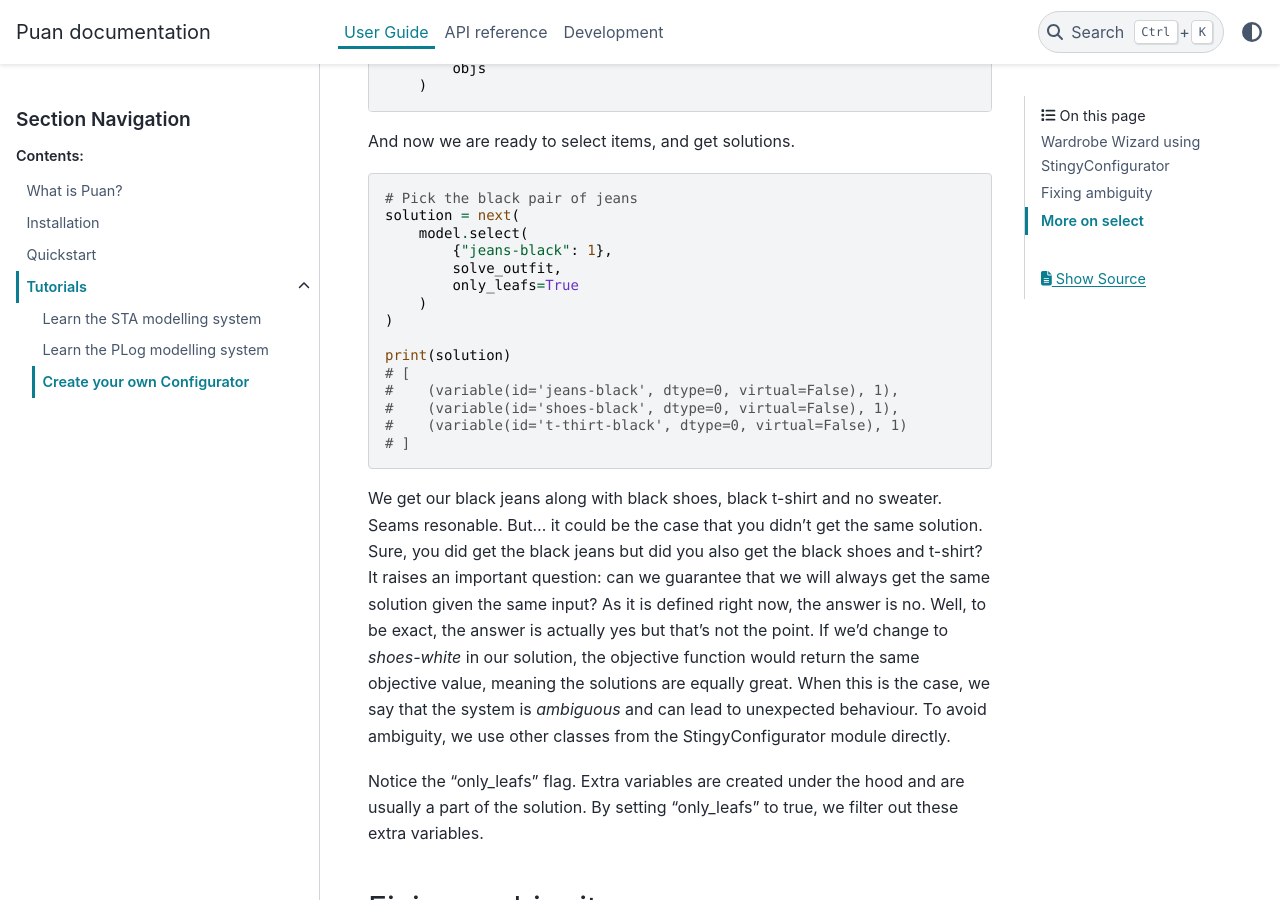
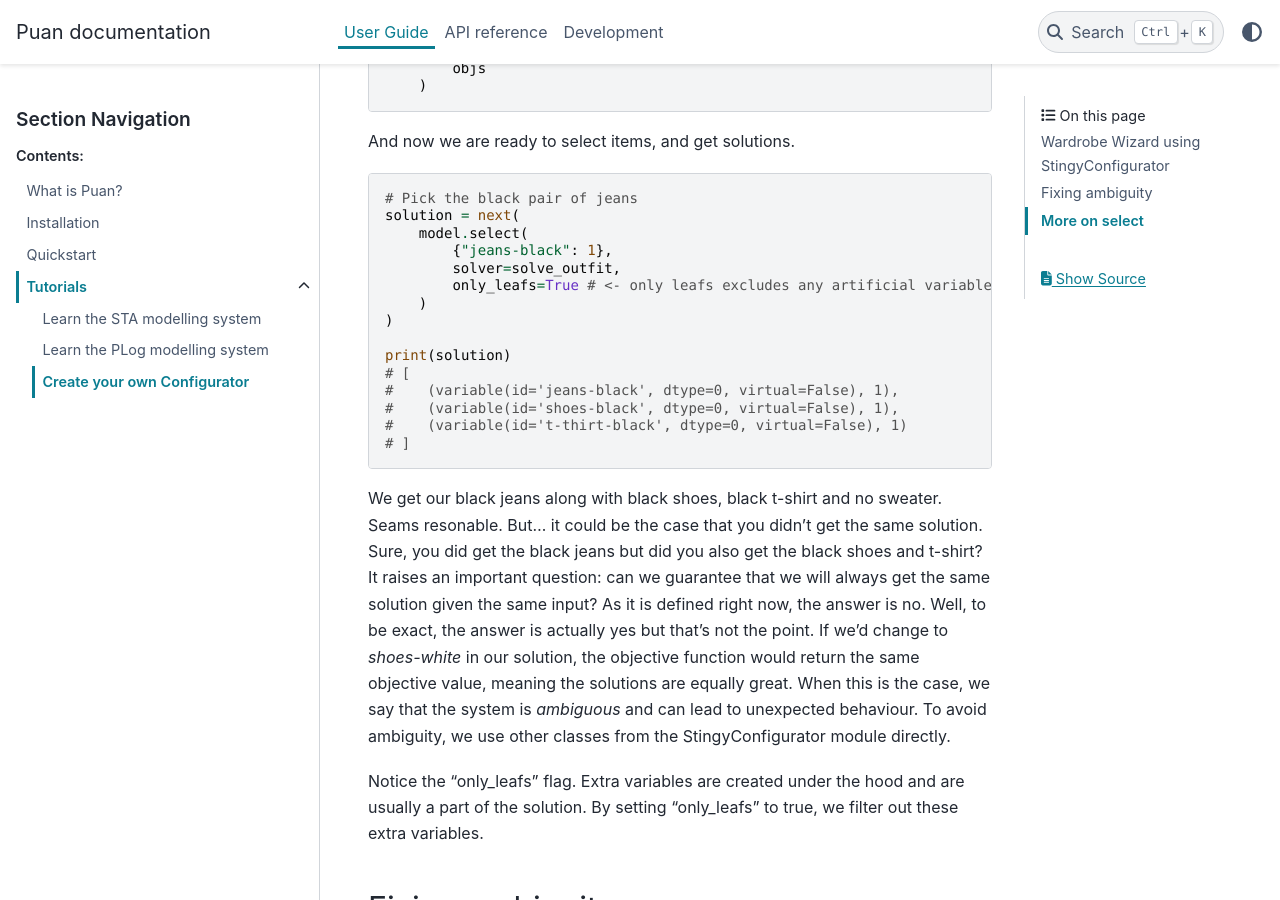
Before and after one commit to ourstudio-se/puan-python, a Sphinx documentation site: the page built from docs/source/guide/tutorials/configurator.rst, in a window 1280 px wide and 900 px high, scrolled down 2159 px. Built offline with Sphinx 7.4.7 and the PyData theme 0.15.4, drawn with Linux system fonts in a browser that asks for light colours; some of the changed text lies outside the part shown.

Commit message:
Fixed bug default generation Quickstart and Configurator docs ok

```diff
--- a/docs/source/guide/tutorials/configurator.rst
+++ b/docs/source/guide/tutorials/configurator.rst
@@ -100,8 +100,8 @@
     solution = next(
         model.select(
             {"jeans-black": 1},
-            solve_outfit,
-            only_leafs=True
+            solver=solve_outfit,
+            only_leafs=True # <- only leafs excludes any artificial variable value, which may not be interesting for you as a user
         )
     )
 
@@ -169,7 +169,7 @@
     solution = next(
         model.select(
             {"jeans-black": 1},
-            solve_outfit,
+            solver=solve_outfit,
             only_leafs=True
         ),
     )
@@ -193,7 +193,7 @@
                 "jeans-black": 1,
                 "sweater-black": 1,
             },
-            solve_outfit,
+            solver=solve_outfit,
             only_leafs=True
         ),
     )
@@ -224,7 +224,7 @@
                 "jeans-black": 1,
                 "sweater-black": 1,
             },
-            solve_outfit,
+            solver=solve_outfit,
             only_leafs=True
         ),
     )
@@ -247,7 +247,7 @@
                 "jeans-black": 1,
                 "sweater-black": 2,
             },
-            solve_outfit,
+            solver=solve_outfit,
             only_leafs=True
         ),
     )
@@ -270,7 +270,7 @@
                 "jeans-black": 1,
                 "sweater-black": 2,
             },
-            solve_outfit,
+            solver=solve_outfit,
             only_leafs=True
         ),
     )
```
Also changed, not shown: docs/source/guide/quickstart.rst (+5 -2 lines), 2 other files.
